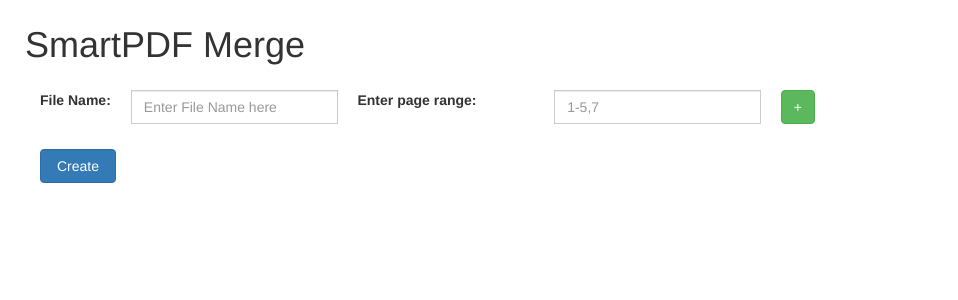
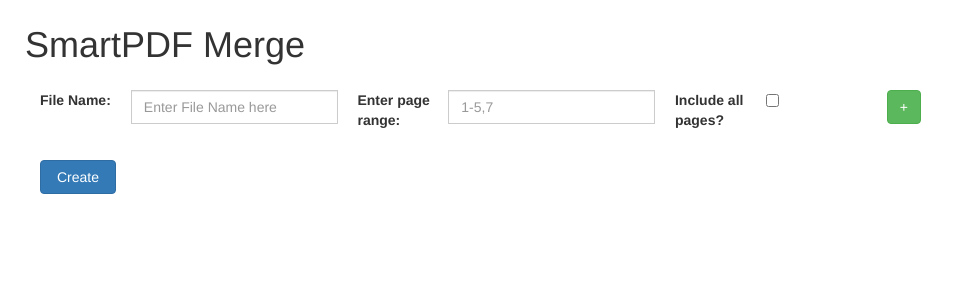
Before and after one commit to venkatsvpr/SmartPdf, a Django app: page /smartpdf/ in a window 1280 px wide. Shown: the top 300 px of the page, without its empty margins (0-958 px from the left). Run offline with Django 3.2, Linux system fonts and the light colour scheme; some libraries are stand-ins or nearby versions.

Commit message:
added checkbox to include all pages

```diff
--- a/gui/pdfsite/SmartPdf/forms.py
+++ b/gui/pdfsite/SmartPdf/forms.py
@@ -13,10 +13,18 @@ class FileForm(forms.Form):
 
     pages = forms.CharField(
         label='Enter page range:',
+        required = False,
         widget=forms.TextInput(attrs={
             'class': 'form-control',
             'placeholder': '1-5,7'
         })
     )
 
+    check = forms.BooleanField(
+        label = 'Include all pages?',
+        initial = False,
+        required = False,
+        widget=forms.CheckboxInput()
+    )
+
 FileFormset = formset_factory(FileForm, extra=1)
--- a/gui/pdfsite/SmartPdf/models.py
+++ b/gui/pdfsite/SmartPdf/models.py
@@ -4,6 +4,7 @@ class File(models.Model):
 
     name = models.CharField(max_length=255)
     pages = models.CharField(max_length=15)
+    check = models.BooleanField(default = False)
 
     class Meta:
         db_table = 'file'
--- a/gui/pdfsite/SmartPdf/views.py
+++ b/gui/pdfsite/SmartPdf/views.py
@@ -36,9 +36,13 @@ def index(request):
                 # extract name from each form and save
                 name = form.cleaned_data.get('name')
                 pagenos = form.cleaned_data.get('pages')
+                check = form.cleaned_data.get('check')
                 inputpaths.append(name)
                 orientation.append("S")
-                pagelists.append(pagenos)
+                if(check):
+                    pagelists.append("*")
+                else:
+                    pagelists.append(pagenos)
                 # save file instance
                 if name and pagenos:
                     File(name=name,pages = pagenos).save()
--- a/gui/pdfsite/templates/form.html
+++ b/gui/pdfsite/templates/form.html
@@ -71,12 +71,21 @@
 					</div>
 				</div>
 
-				<div class="col-md-2">
+				<div class="col-md-1">
 					<label>{{form.pages.label}}</label>
 				</div>
 				<div class="col-md-2 nopadding">
 					<div class="input-group">
 						{{form.pages}}
+					</div>
+				</div>
+
+				<div class="col-md-1">
+					<label>{{form.check.label}}</label>
+				</div>
+				<div class="col-md-1 nopadding">
+					 <div class="input-group">
+						{{form.check}}
 					</div>
 				</div>
 				<div class="col-md-2">
```
Also changed, not shown: gui/pdfsite/SmartPdf/migrations/0003_file_check.py (added), gui/pdfsite/db.sqlite3, 1 other file.
